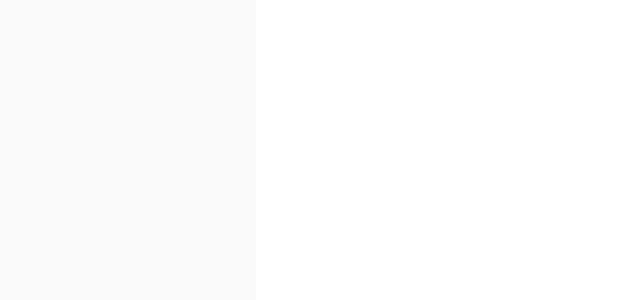
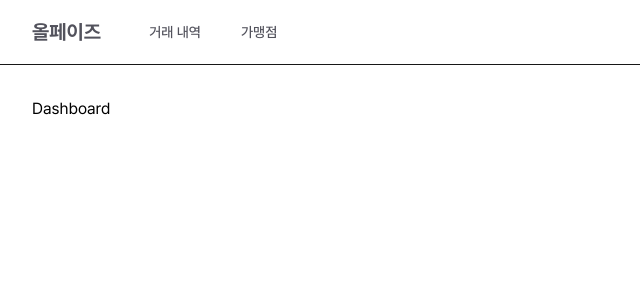
Before and after one commit to myeonguklee/paysbypays, a Next.js app: page / in a window 1280 px wide. Shown: the top 300 px of the page, without its empty margins (0-640 px from the left). Built offline with nearby package versions, Linux system fonts and the light colour scheme.

Commit message:
feat: 앱라우팅 및 기본 레이아웃 설정

```diff
--- a/app/layout.tsx
+++ b/app/layout.tsx
@@ -1,5 +1,5 @@
 import type { Metadata } from 'next'
-import { Geist, Geist_Mono } from 'next/font/google'
+import { Header } from '@/components/Header'
 import { Pretendard } from '@/public/fonts/pretendard'
 import './globals.css'
 
@@ -15,7 +15,14 @@ export default function RootLayout({
 }>) {
   return (
     <html lang="ko">
-      <body className={Pretendard.className}>{children}</body>
+      <body className={Pretendard.className}>
+        <div className="flex min-h-screen flex-col overflow-y-auto bg-white">
+          <Header />
+          <main className="mx-auto w-full max-w-7xl grow px-4 py-8 text-black sm:px-6 lg:px-8">
+            {children}
+          </main>
+        </div>
+      </body>
     </html>
   )
 }
--- /dev/null
+++ b/app/merchants/page.tsx
@@ -0,0 +1,3 @@
+export default function Merchants() {
+  return <h1>merchants</h1>
+}
--- a/app/page.tsx
+++ b/app/page.tsx
@@ -1,7 +1,3 @@
-export default function Home() {
-  return (
-    <div className="flex min-h-screen items-center justify-center bg-zinc-50 font-sans">
-      <main className="flex min-h-screen w-full max-w-3xl flex-col items-center justify-between py-32 px-16 bg-white sm:items-start"></main>
-    </div>
-  )
+export default function Dashboard() {
+  return <h1>Dashboard</h1>
 }
--- /dev/null
+++ b/app/payments/page.tsx
@@ -0,0 +1,3 @@
+export default function Payments() {
+  return <h1>payments</h1>
+}
--- /dev/null
+++ b/components/Header.tsx
@@ -0,0 +1,31 @@
+import Link from 'next/link'
+import { ROUTES, ROUTE_LABELS } from '@/constants/Routes'
+
+export const Header = () => {
+  return (
+    <header className="sticky top-0 z-50 w-full border-b bg-white/95 backdrop-blur-sm">
+      <div className="flex h-16 items-center gap-6 px-4 sm:gap-8 sm:px-6 lg:gap-10 lg:px-8">
+        <Link
+          href={ROUTES.DASHBOARD}
+          className="text-xl font-bold text-zinc-600"
+        >
+          올페이즈
+        </Link>
+        <nav className="flex items-center gap-6">
+          <Link
+            href={ROUTES.PAYMENTS}
+            className="px-2 py-2 text-sm font-medium text-zinc-600 transition-colors hover:bg-gray-100 hover:text-zinc-900"
+          >
+            {ROUTE_LABELS[ROUTES.PAYMENTS]}
+          </Link>
+          <Link
+            href={ROUTES.MERCHANTS}
+            className="px-2 py-2 text-sm font-medium text-zinc-600 transition-colors hover:bg-gray-100 hover:text-zinc-900"
+          >
+            {ROUTE_LABELS[ROUTES.MERCHANTS]}
+          </Link>
+        </nav>
+      </div>
+    </header>
+  )
+}
--- /dev/null
+++ b/constants/Routes.ts
@@ -0,0 +1,12 @@
+export const ROUTES = {
+  DASHBOARD: '/',
+  // 거래 내역
+  PAYMENTS: '/payments',
+  // 가맹점
+  MERCHANTS: '/merchants',
+} as const
+
+export const ROUTE_LABELS = {
+  [ROUTES.PAYMENTS]: '거래 내역',
+  [ROUTES.MERCHANTS]: '가맹점',
+} as const
```
Also changed, not shown: 2 other files (tests, documents, lock files or other folders).
